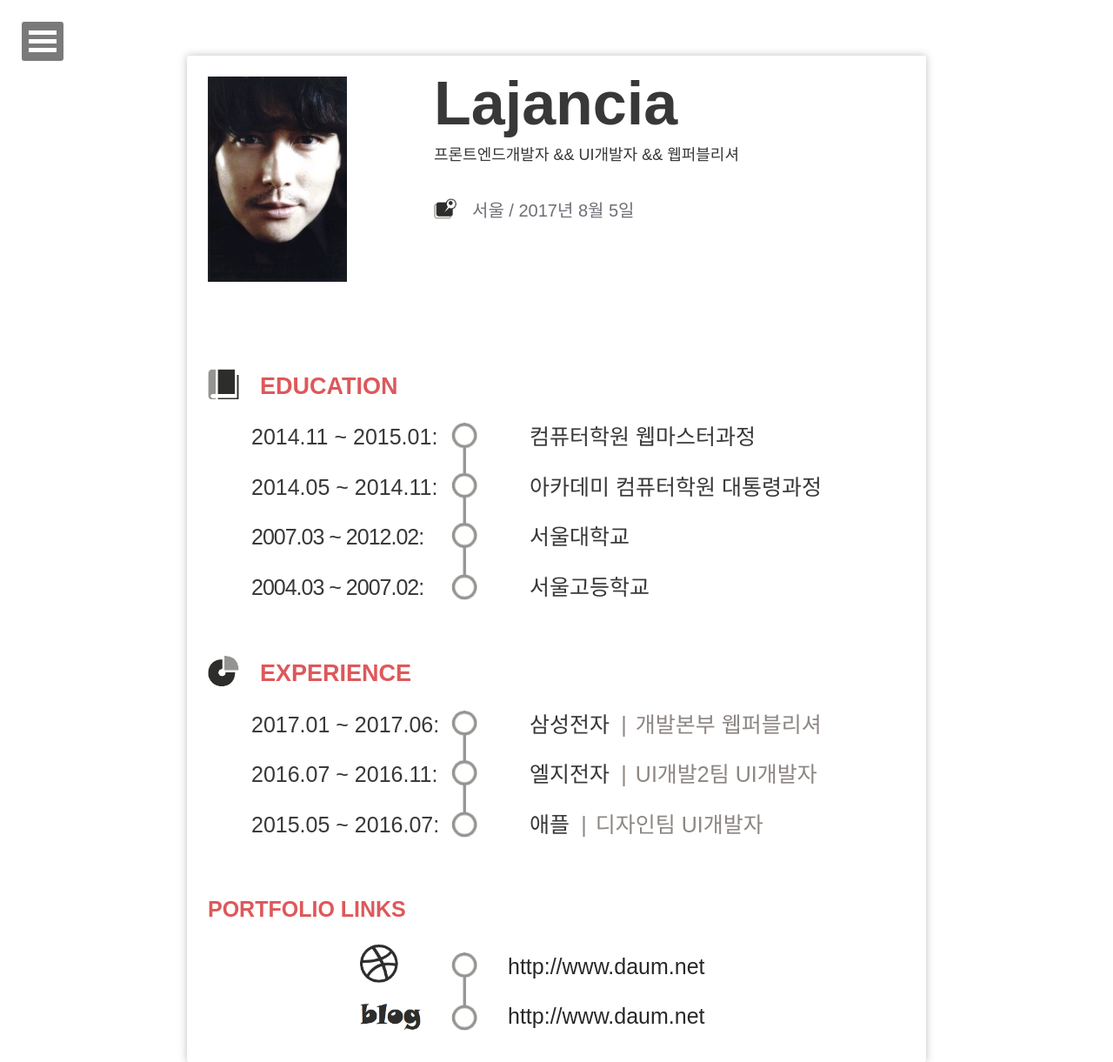
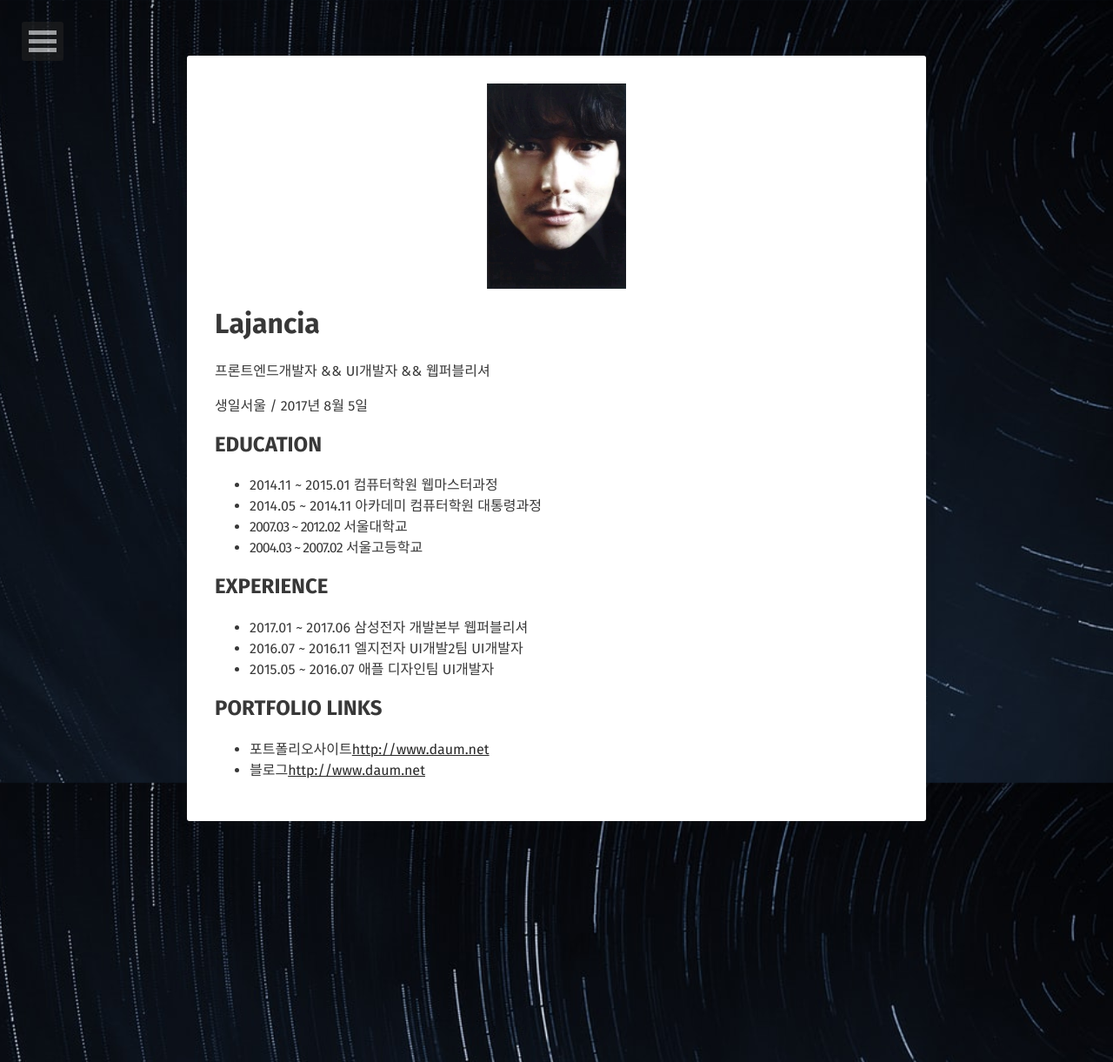
Before and after one commit to Lajancia/Lajancia.github.io, a Jekyll site: the page built from about/index.html, in a window 1280 px wide. Shown: the whole page at 87% size. Built offline with Jekyll 4.4.1, drawn with Linux system fonts in a browser that asks for light colours; some web fonts are replaced.

Commit message:
이력서 수정

```diff
--- a/about/index.html
+++ b/about/index.html
@@ -21,7 +21,7 @@ layout: compress
     <header class="header" role="banner">
         <meta charset="UTF-8">
         <title>Lajancia 원페이지 이력서</title>
-        <link rel="stylesheet" href="css/default.min.css">
+        <!-- <link rel="stylesheet" href="css/default.min.css"> -->
         <div class="wrapper animated fadeIn">
 
             <div id="oneIntro" class="cont_intro">
```
